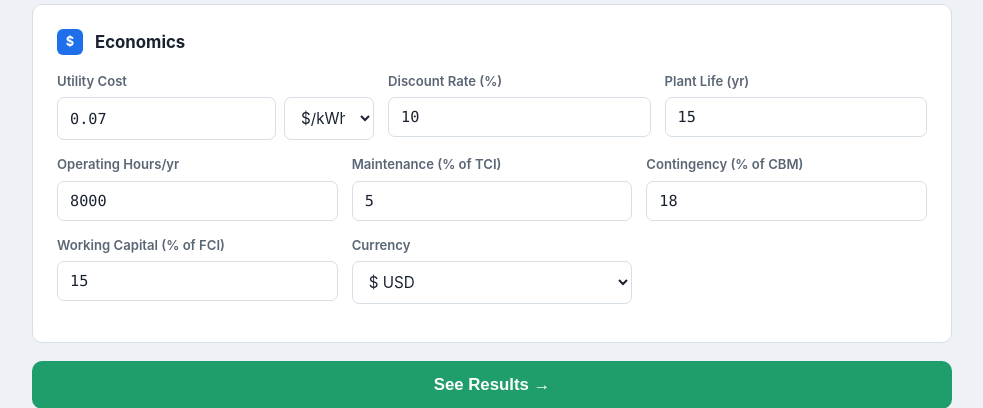
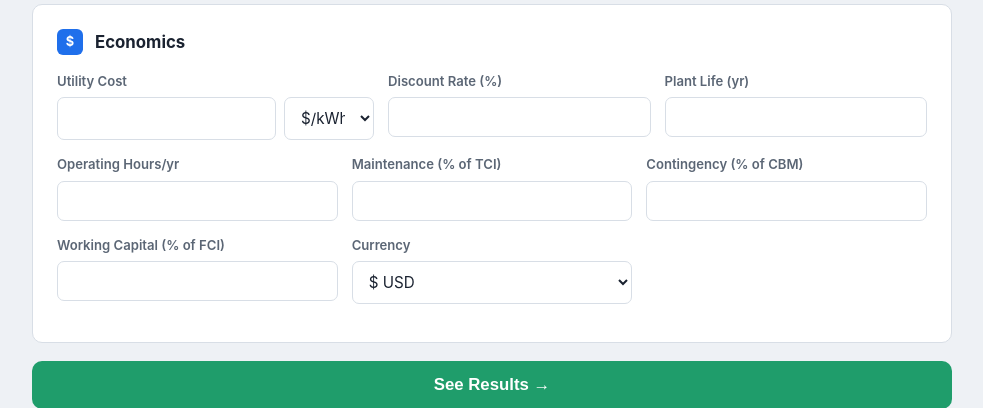
Before and after one commit to The-PSI-Lab/samavesh, a Flask app: page /analysis/1 in a window 1280 px wide. Shown: the part 713-1121 px from the top of the page, without its empty margins (148-1131 px from the left). Run offline with Flask 3, Linux system fonts and the light colour scheme.

Commit message:
Clear all default values in Economics panel too

```diff
--- a/templates/analysis.html
+++ b/templates/analysis.html
@@ -131,7 +131,7 @@
           <div class="field">
             <label>Utility Cost</label>
             <div class="combo">
-              <input type="number" step="any" name="utility_cost" value="0.07">
+              <input type="number" step="any" name="utility_cost">
               <select name="utility_cost_unit">
                 <option value="$/kWh" selected>$/kWh</option>
                 <option value="$/MWh">$/MWh</option>
@@ -141,31 +141,31 @@
           </div>
           <div class="field">
             <label>Discount Rate (%)</label>
-            <input type="number" step="any" name="discount_rate" value="10">
+            <input type="number" step="any" name="discount_rate">
           </div>
           <div class="field">
             <label>Plant Life (yr)</label>
-            <input type="number" step="1" name="plant_life" value="15">
+            <input type="number" step="1" name="plant_life">
           </div>
         </div>
         <div class="grid-3">
           <div class="field">
             <label>Operating Hours/yr</label>
-            <input type="number" step="any" name="operating_hours" value="8000">
+            <input type="number" step="any" name="operating_hours">
           </div>
           <div class="field">
             <label>Maintenance (% of TCI)</label>
-            <input type="number" step="any" name="maintenance_pct" value="5">
+            <input type="number" step="any" name="maintenance_pct">
           </div>
           <div class="field">
             <label>Contingency (% of CBM)</label>
-            <input type="number" step="any" name="contingency_pct" value="18">
+            <input type="number" step="any" name="contingency_pct">
           </div>
         </div>
         <div class="grid-3">
           <div class="field">
             <label>Working Capital (% of FCI)</label>
-            <input type="number" step="any" name="working_capital_pct" value="15">
+            <input type="number" step="any" name="working_capital_pct">
           </div>
           <div class="field">
             <label>Currency</label>
```
